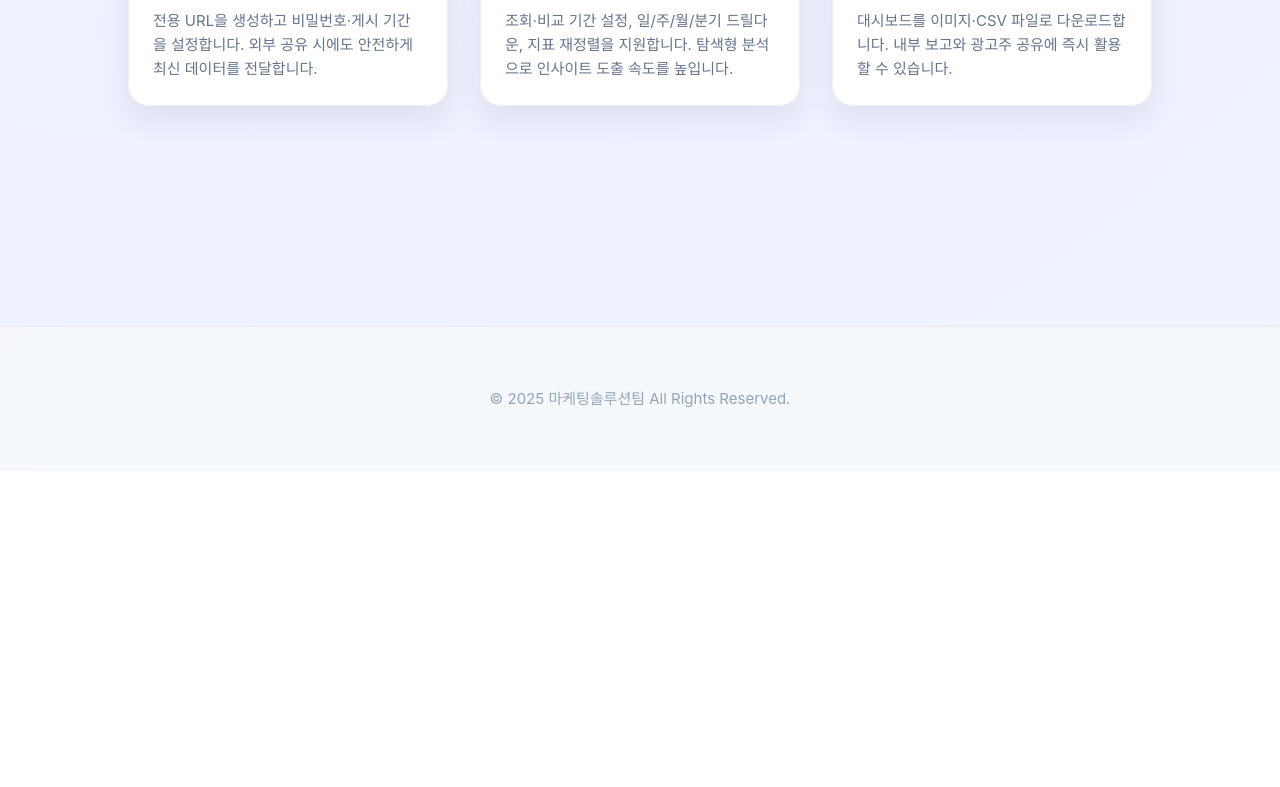
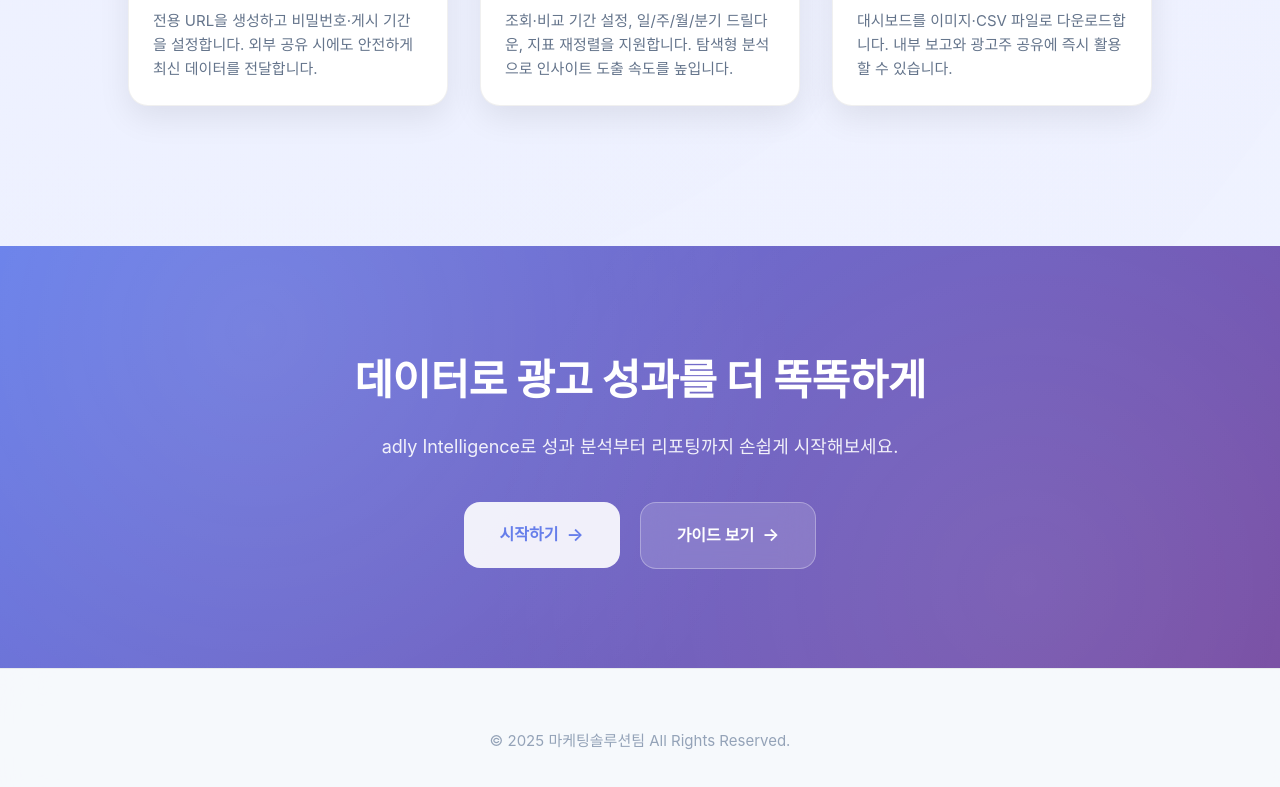
Before and after one commit to taetaej/jia, a plain HTML site: page index.html in a window 1280 px wide. Shown: the part 6831-7618 px from the top of the page. Before the commit the page ends 7302 px from the top, so only its background shows below. Drawn offline with Linux system fonts and the light colour scheme; a web font is replaced by a local one.

Commit message:
Add files via upload

```diff
--- a/index.html
+++ b/index.html
@@ -1360,6 +1360,118 @@
             font-size: 15px;
         }
 
+        /* CTA Section */
+        .cta-section {
+            padding: 100px 0;
+            background: linear-gradient(135deg, #667eea 0%, #764ba2 100%);
+            position: relative;
+            overflow: hidden;
+        }
+
+        .cta-section::before {
+            content: '';
+            position: absolute;
+            top: 0;
+            left: 0;
+            right: 0;
+            bottom: 0;
+            background:
+                radial-gradient(circle at 20% 20%, rgba(255, 255, 255, 0.1) 0%, transparent 50%),
+                radial-gradient(circle at 80% 80%, rgba(255, 255, 255, 0.08) 0%, transparent 50%);
+            z-index: 1;
+        }
+
+        .cta-content {
+            text-align: center;
+            position: relative;
+            z-index: 2;
+        }
+
+        .cta-title {
+            font-size: 42px;
+            font-weight: 700;
+            color: #ffffff;
+            margin-bottom: 20px;
+            letter-spacing: -0.5px;
+        }
+
+        .cta-description {
+            font-size: 18px;
+            color: rgba(255, 255, 255, 0.9);
+            margin-bottom: 40px;
+            line-height: 1.6;
+        }
+
+        .cta-buttons {
+            display: flex;
+            justify-content: center;
+            gap: 20px;
+        }
+
+        .btn-primary-cta {
+            background: rgba(255, 255, 255, 0.9);
+            color: #667eea;
+            padding: 18px 36px;
+            border-radius: 16px;
+            text-decoration: none;
+            font-weight: 600;
+            font-size: 16px;
+            transition: all 0.4s cubic-bezier(0.4, 0, 0.2, 1);
+            display: inline-flex;
+            align-items: center;
+            gap: 8px;
+            border: none;
+        }
+
+        .btn-primary-cta:hover {
+            background: #ffffff;
+            transform: translateY(-2px);
+            box-shadow: 0 12px 32px rgba(0, 0, 0, 0.2);
+        }
+
+        .btn-guide {
+            background: rgba(255, 255, 255, 0.15);
+            backdrop-filter: blur(16px);
+            border: 1px solid rgba(255, 255, 255, 0.3);
+            color: #ffffff;
+            padding: 18px 36px;
+            border-radius: 16px;
+            text-decoration: none;
+            font-weight: 600;
+            font-size: 16px;
+            transition: all 0.4s cubic-bezier(0.4, 0, 0.2, 1);
+            display: inline-flex;
+            align-items: center;
+            gap: 8px;
+        }
+
+        .btn-guide:hover {
+            background: rgba(255, 255, 255, 0.25);
+            border-color: rgba(255, 255, 255, 0.5);
+            transform: translateY(-2px);
+            box-shadow: 0 12px 32px rgba(0, 0, 0, 0.2);
+        }
+
+        .btn-icon {
+            font-size: 18px;
+            transition: transform 0.3s ease;
+        }
+
+        .btn-guide:hover .btn-icon,
+        .btn-primary-cta:hover .btn-icon {
+            transform: translateX(4px);
+        }
+
+        @media (max-width: 768px) {
+            .cta-title {
+                font-size: 32px;
+            }
+            .cta-buttons {
+                flex-direction: column;
+                align-items: center;
+            }
+        }
+
         /* Footer */
         .footer {
             background: rgba(248, 250, 252, 0.8);
@@ -1367,7 +1479,6 @@
             border-top: 1px solid rgba(0, 0, 0, 0.06);
             padding: 60px 0;
             text-align: center;
-            margin-top: 80px;
         }
 
         .footer p {
@@ -1721,6 +1832,26 @@
         </div>
     </section>
 
+    <!-- CTA Section -->
+    <section class="cta-section">
+        <div class="container">
+            <div class="cta-content">
+                <h2 class="cta-title">데이터로 광고 성과를 더 똑똑하게</h2>
+                <p class="cta-description">adly Intelligence로 성과 분석부터 리포팅까지 손쉽게 시작해보세요.</p>
+                <div class="cta-buttons">
+                    <a href="https://adly.co.kr/dashboard" target="_blank" class="btn-primary-cta">
+                        시작하기
+                        <span class="btn-icon">→</span>
+                    </a>
+                    <a href="https://wiki.cjenm.com/display/DBNTMADPLO/18.++Intelligence" target="_blank" class="btn-guide">
+                        가이드 보기
+                        <span class="btn-icon">→</span>
+                    </a>
+                </div>
+            </div>
+        </div>
+    </section>
+
     <!-- Footer -->
     <footer class="footer">
         <div class="container">
```
